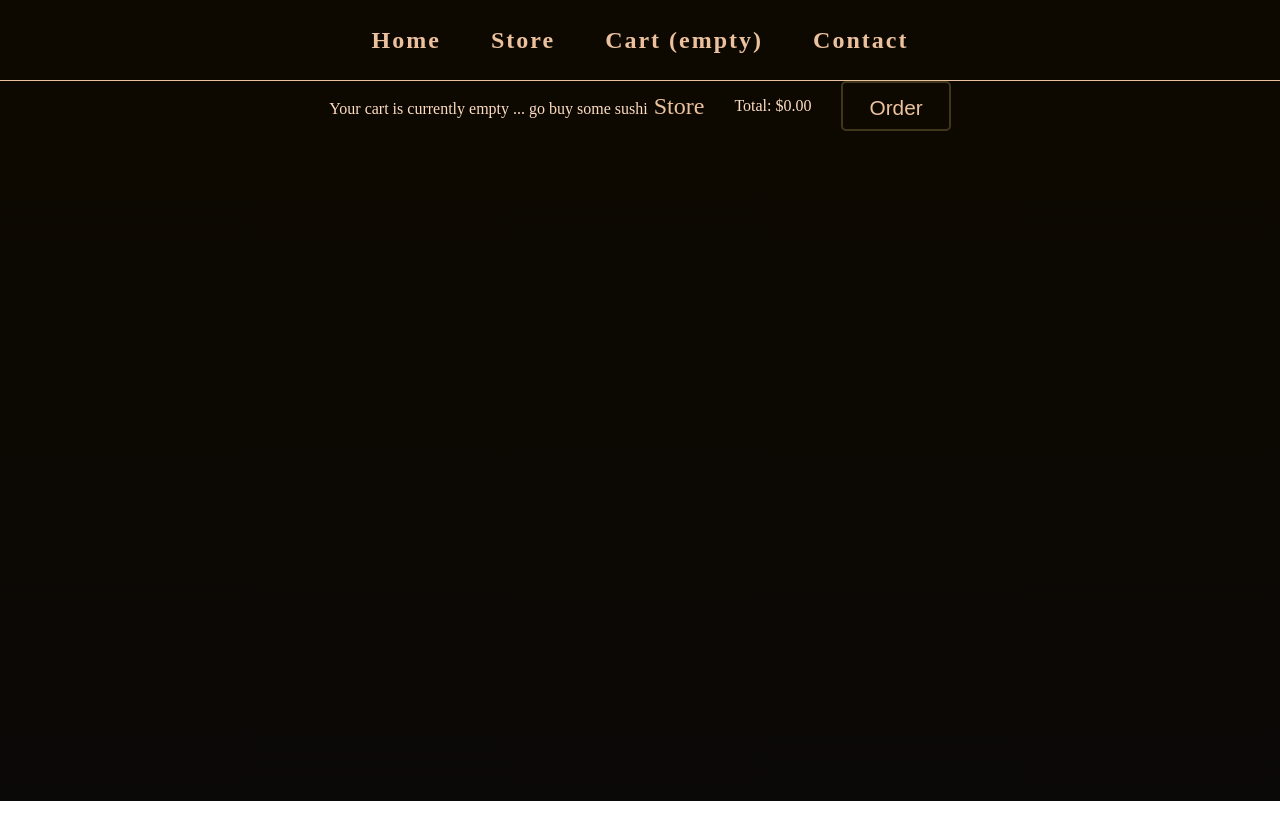
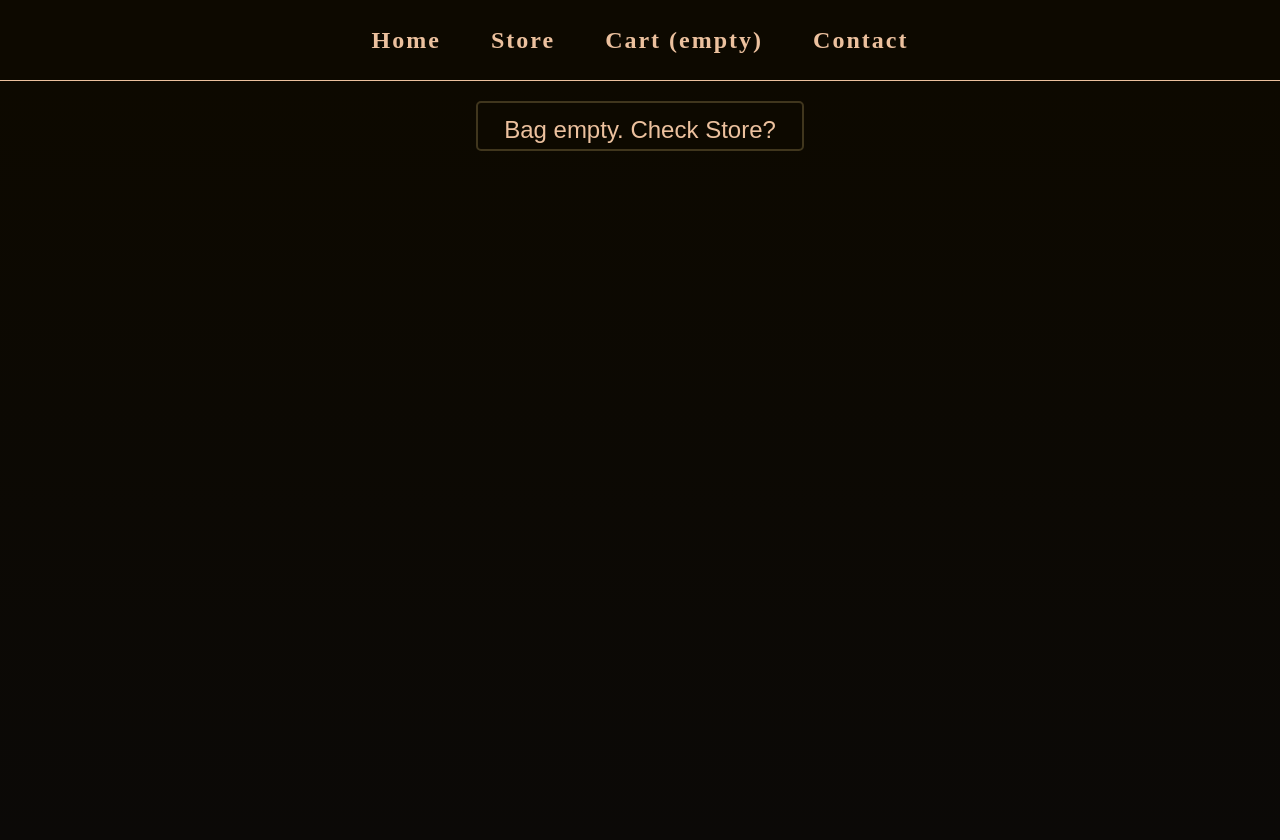
Before and after one commit to janaiscoding/shopping-cart, a React (Create React App) app: page /cart in a window 1280 px wide. Before the commit the page ends 801 px from the top, so only its background shows below. Built offline with nearby package versions, Linux system fonts and the light colour scheme.

Commit message:
Kinda finished cart page style. left contact, tests, readme

```diff
--- a/src/pages/Cart.js
+++ b/src/pages/Cart.js
@@ -23,14 +23,13 @@ const Cart = ({
   return (
     <div className="cart-main">
       <div className="cart-info">
-        {cart.length === 0 && (
-          <div className="bag-empty">
-            Your cart is currently empty ... go buy some sushi
-            <Link to="/store"> Store </Link>
-          </div>
+        {cart.length === 0 ? (
+          <button className="bag-empty">
+            <Link to="/store"> Bag empty. Check Store? </Link>
+          </button>
+        ) : (
+            <button className="checkout"> Give Order: ${totalPrice.toFixed(2)} </button>
         )}
-        <div className="total"> Total: ${(totalPrice).toFixed(2)}</div>
-        <button className="checkout"> Order</button>
       </div>
 
       <div className="all-cart-wrap">{allCartItems}</div>
--- a/src/styles/cart.css
+++ b/src/styles/cart.css
@@ -3,7 +3,7 @@
   gap: 20px;
   background-image: linear-gradient(#0d0900, #0b0907);
   height: 90vh;
-  padding: 0px 200px;
+  padding: 20px 200px;
 }
 .cart-info {
   display: flex;
--- a/src/styles/store.css
+++ b/src/styles/store.css
@@ -22,7 +22,7 @@
 .card-info {
   display: flex;
   justify-content: center;
-  align-items: baseline;
+  align-items: flex-end;
   gap: 20px;
   margin: 5px;
   border-bottom: 1px solid #585858;
```
